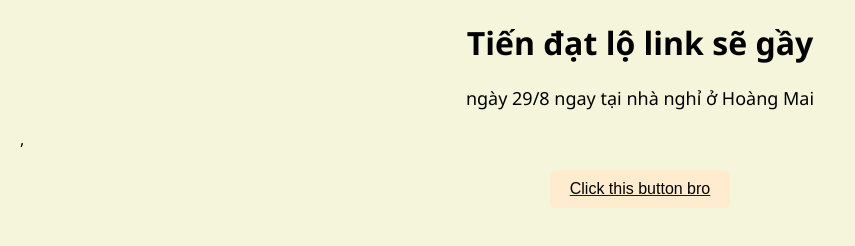
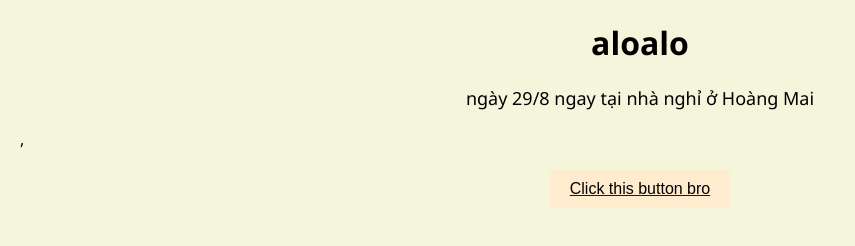
Before and after one commit to vutheanhduy-code/anhduy, a plain HTML site: page index.html in a window 1280 px wide. Shown: the whole page, without its empty margins (0-855 px from the left). Drawn offline with Linux system fonts and the light colour scheme.

Commit message:
Update index.html

```diff
--- a/index.html
+++ b/index.html
@@ -6,7 +6,7 @@
         <link rel="stylesheet" href="style.css"
 </head>
 <body>
-   <h1>Tiến đạt lộ link  sẽ gầy</h1>
+   <h1>aloalo</h1>
    <p> ngày 29/8 ngay tại nhà nghỉ ở Hoàng Mai</p>
 ,<a href="trang2.html"><button> Click this button bro</button></a>
 <style>
```
